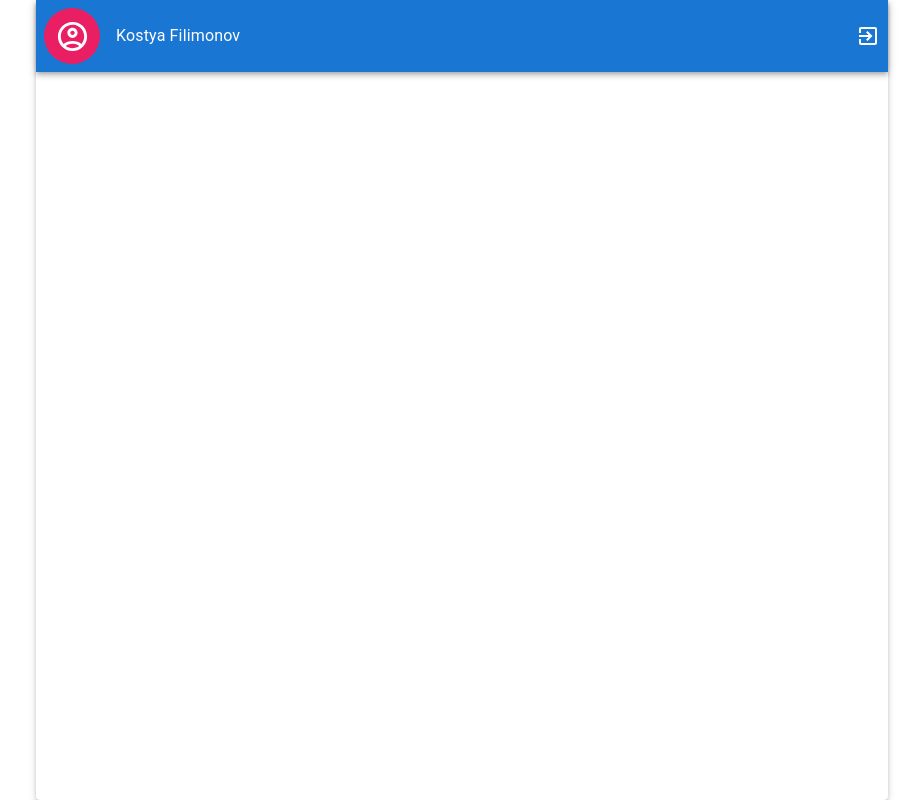
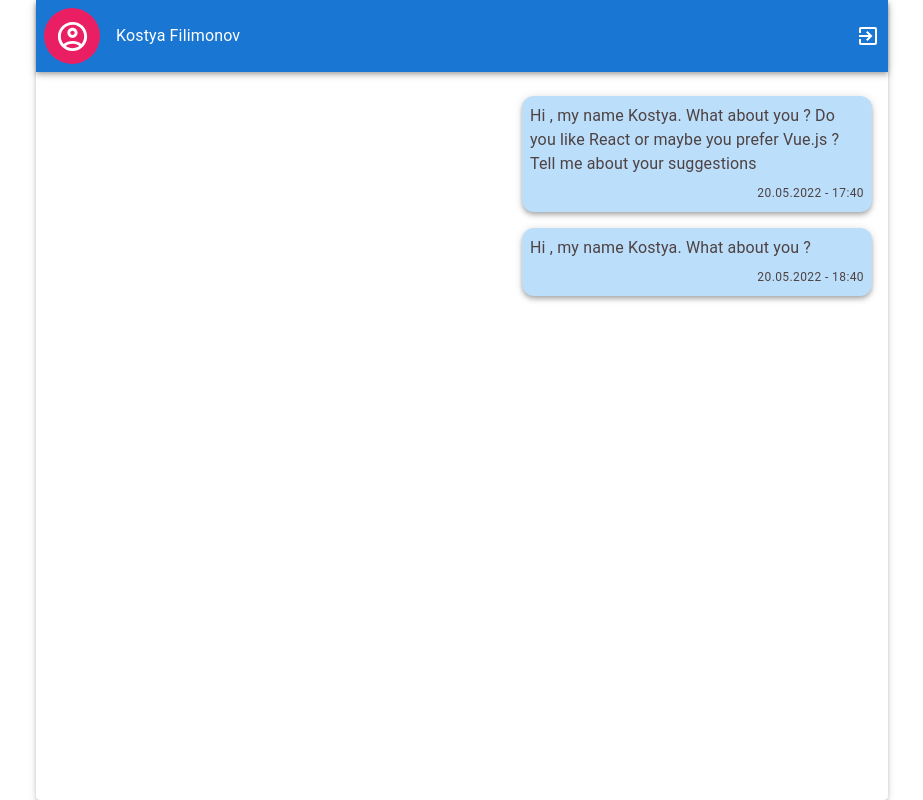
Before and after one commit to FilimonovKostya/Chat, a React (Create React App) app: page / in a window 1280 px wide. Shown: the whole page, without its empty margins (178-1101 px from the left). Built offline with nearby package versions, Linux system fonts and the light colour scheme.

Commit message:
created dialogItem

```diff
--- /dev/null
+++ b/src/components/ChatPage/Header/index.tsx
@@ -0,0 +1,29 @@
+import React from 'react'
+import { AppBar, Avatar, Grid, Typography } from '@mui/material'
+import { pink } from '@mui/material/colors'
+import AccountCircleOutlinedIcon from '@mui/icons-material/AccountCircleOutlined'
+import ExitToAppOutlinedIcon from '@mui/icons-material/ExitToAppOutlined'
+
+const Header = () => {
+  return (
+    <>
+      <AppBar position={'sticky'}>
+        <Grid container p={1}>
+          <Grid item display={'flex'} xs>
+            <Avatar sx={{ bgcolor: pink[500], height: 56, width: 56 }}>
+              <AccountCircleOutlinedIcon fontSize={'large'} />
+            </Avatar>
+            <Typography ml={2} variant={'body1'} display={'flex'} alignItems={'center'}>
+              Kostya Filimonov
+            </Typography>
+          </Grid>
+          <Grid item display={'flex'} alignItems={'center'}>
+            <ExitToAppOutlinedIcon />
+          </Grid>
+        </Grid>
+      </AppBar>
+    </>
+  )
+}
+
+export default Header
--- /dev/null
+++ b/src/components/ChatPage/MessageBody/index.tsx
@@ -0,0 +1,50 @@
+import React from 'react'
+import { Box, Typography } from '@mui/material'
+import { blue } from '@mui/material/colors'
+
+const MessageBody = () => {
+  return (
+    <Box display={'flex'} flexDirection={'column'} alignItems={'flex-end'} p={2}>
+      <Box
+        my={1}
+        p={1}
+        display={'flex'}
+        flexDirection={'column'}
+        boxShadow={4}
+        bgcolor={blue[100]}
+        maxWidth={350}
+        width={'100%'}
+        borderRadius={3}
+      >
+        <Typography variant={'body1'} color={'#4e4242'}>
+          Hi , my name Kostya. What about you ? Do you like React or maybe you prefer Vue.js ? Tell
+          me about your suggestions
+        </Typography>
+        <Typography mt={1} alignSelf={'flex-end'} color={'#4e4242'} variant={'caption'}>
+          20.05.2022 - 17:40
+        </Typography>
+      </Box>
+
+      <Box
+        my={1}
+        p={1}
+        display={'flex'}
+        flexDirection={'column'}
+        boxShadow={4}
+        bgcolor={blue[100]}
+        maxWidth={350}
+        width={'100%'}
+        borderRadius={3}
+      >
+        <Typography variant={'body1'} color={'#4e4242'}>
+          Hi , my name Kostya. What about you ?
+        </Typography>
+        <Typography mt={1}  alignSelf={'flex-end'} color={'#4e4242'} variant={'caption'}>
+          20.05.2022 - 18:40
+        </Typography>
+      </Box>
+    </Box>
+  )
+}
+
+export default MessageBody
--- a/src/components/ChatPage/index.tsx
+++ b/src/components/ChatPage/index.tsx
@@ -1,8 +1,7 @@
 import React from 'react'
-import { AppBar, Avatar, Container, Grid, Paper, Typography } from '@mui/material'
-import { pink } from '@mui/material/colors'
-import AccountCircleOutlinedIcon from '@mui/icons-material/AccountCircleOutlined'
-import ExitToAppOutlinedIcon from '@mui/icons-material/ExitToAppOutlined'
+import Header from './Header'
+import MessageBody from './MessageBody'
+import { Container, Paper } from '@mui/material'
 
 const ChatPage = () => {
   return (
@@ -10,22 +9,9 @@ const ChatPage = () => {
       maxWidth={'md'}
       sx={{ display: 'flex', alignItems: 'center', justifyContent: 'center' }}
     >
-      <Paper component={'main'} elevation={3} sx={{ flexGrow: 1, height: '100vh' }}>
-        <AppBar position={'static'}>
-          <Grid container p={1}>
-            <Grid item display={'flex'} xs>
-              <Avatar sx={{ bgcolor: pink[500], height: 56, width: 56 }}>
-                <AccountCircleOutlinedIcon fontSize={'large'} />
-              </Avatar>
-              <Typography ml={2} variant={'body1'} display={'flex'} alignItems={'center'}>
-                Kostya Filimonov
-              </Typography>
-            </Grid>
-            <Grid item display={'flex'} alignItems={'center'}>
-              <ExitToAppOutlinedIcon />
-            </Grid>
-          </Grid>
-        </AppBar>
+      <Paper component={'main'} elevation={3} sx={{ flexGrow: 1, minHeight: '100vh'}}>
+        <Header />
+        <MessageBody />
       </Paper>
     </Container>
   )
```
